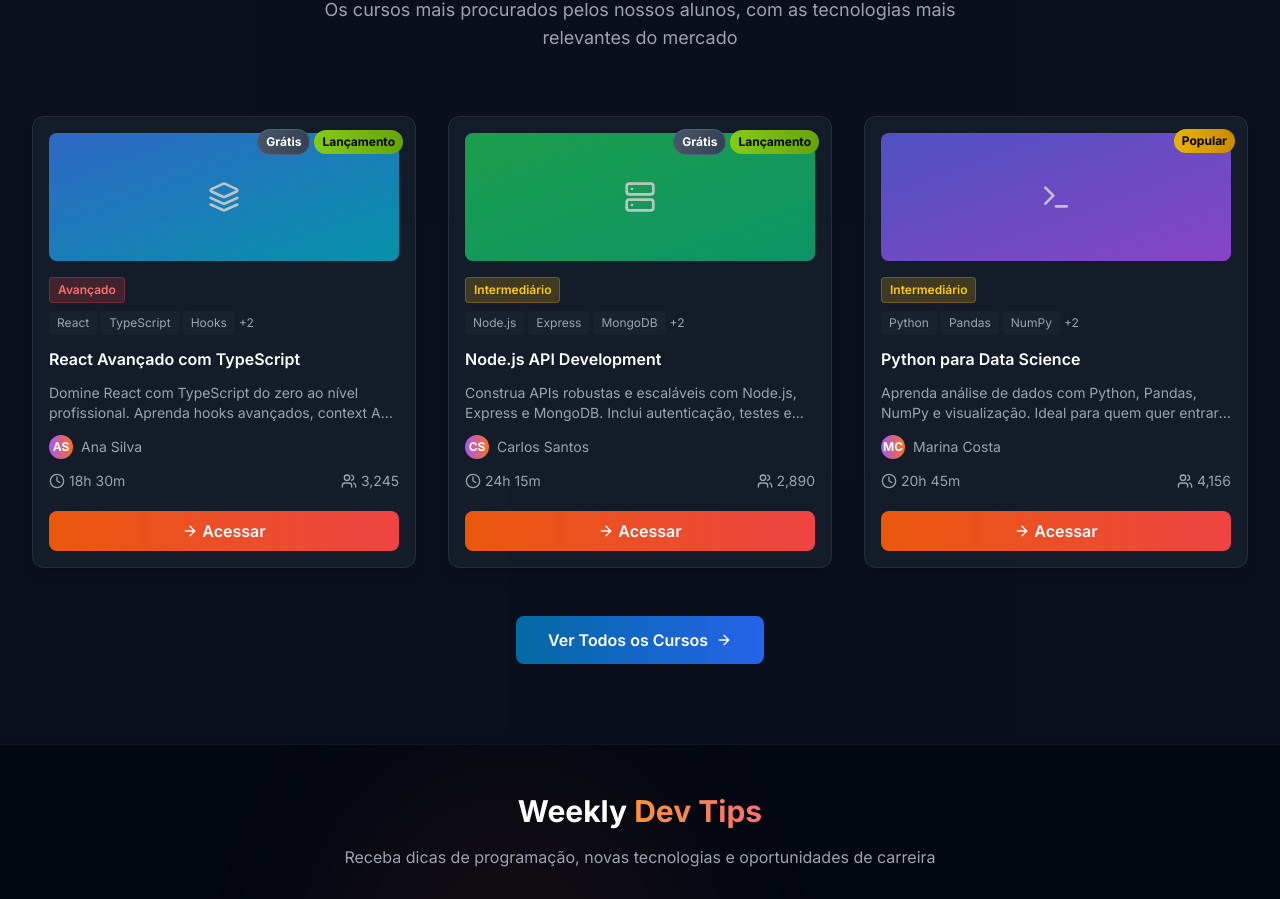
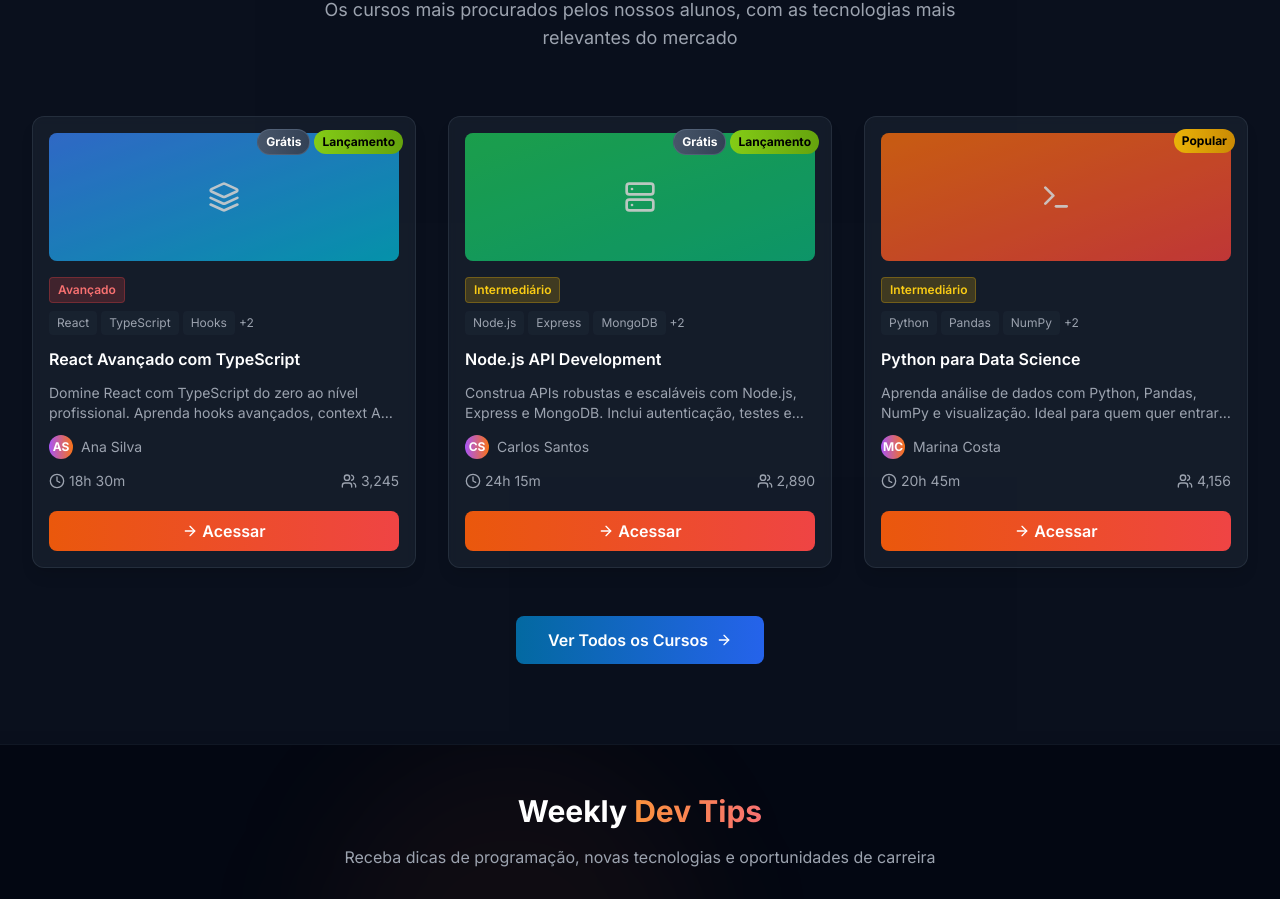
Before and after one commit to kenjiThiago/ProjetoBD2, a Next.js app in the folder frontend/: page / in a window 1280 px wide. Shown: the part 1810-2709 px from the top of the page. Built offline with nearby package versions, Linux system fonts and the light colour scheme.

Commit message:
[frontend] Adicionado mais cores para as thumbnails.

```diff
--- a/frontend/src/components/Thumbnail.tsx
+++ b/frontend/src/components/Thumbnail.tsx
@@ -33,9 +33,11 @@ export default function Thumbnail({
       'from-purple-500 to-pink-500',
       'from-blue-500 to-cyan-500',
       'from-green-500 to-emerald-500',
+      'from-orange-500 to-red-500',
       'from-indigo-500 to-purple-500',
       'from-teal-500 to-green-500',
       'from-rose-500 to-pink-500',
+      'from-amber-500 to-orange-500',
       'from-sky-500 to-blue-500',
       'from-cyan-500 to-teal-500',
       'from-slate-500 to-gray-500',
```
